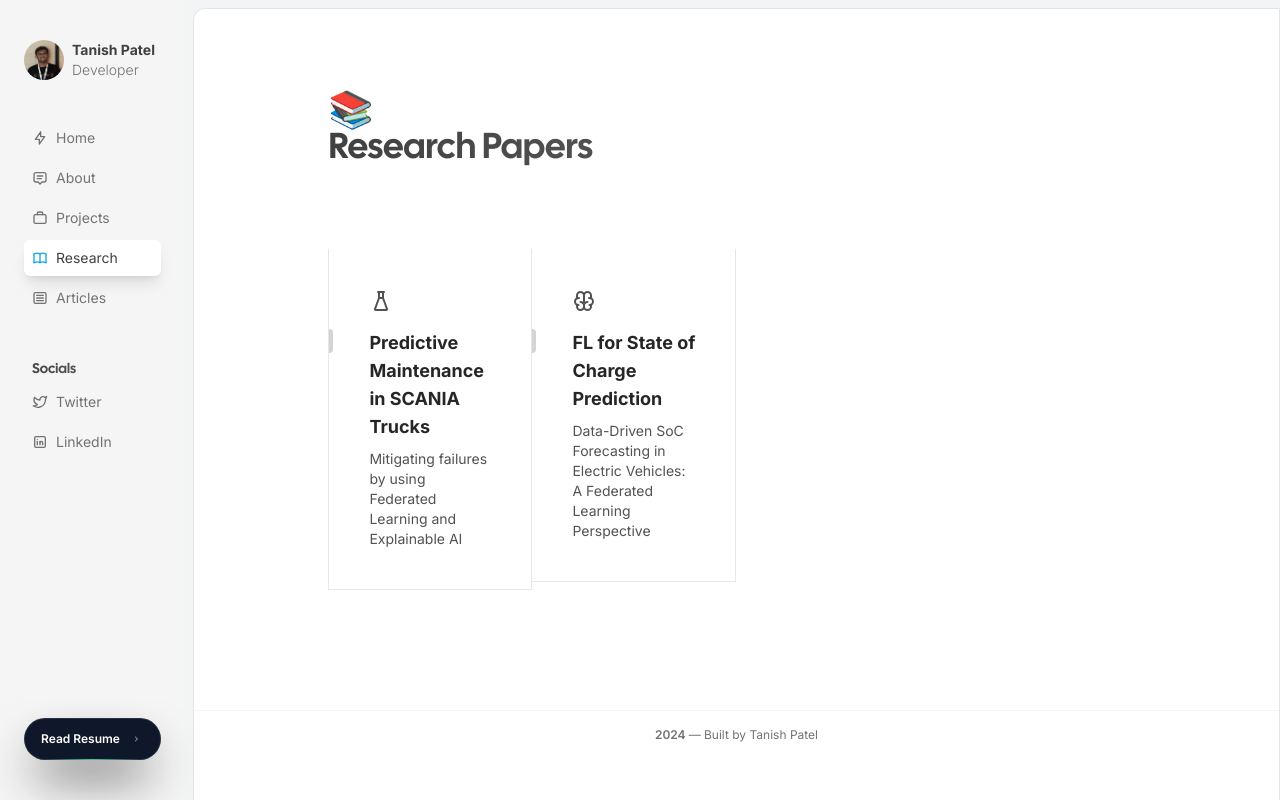
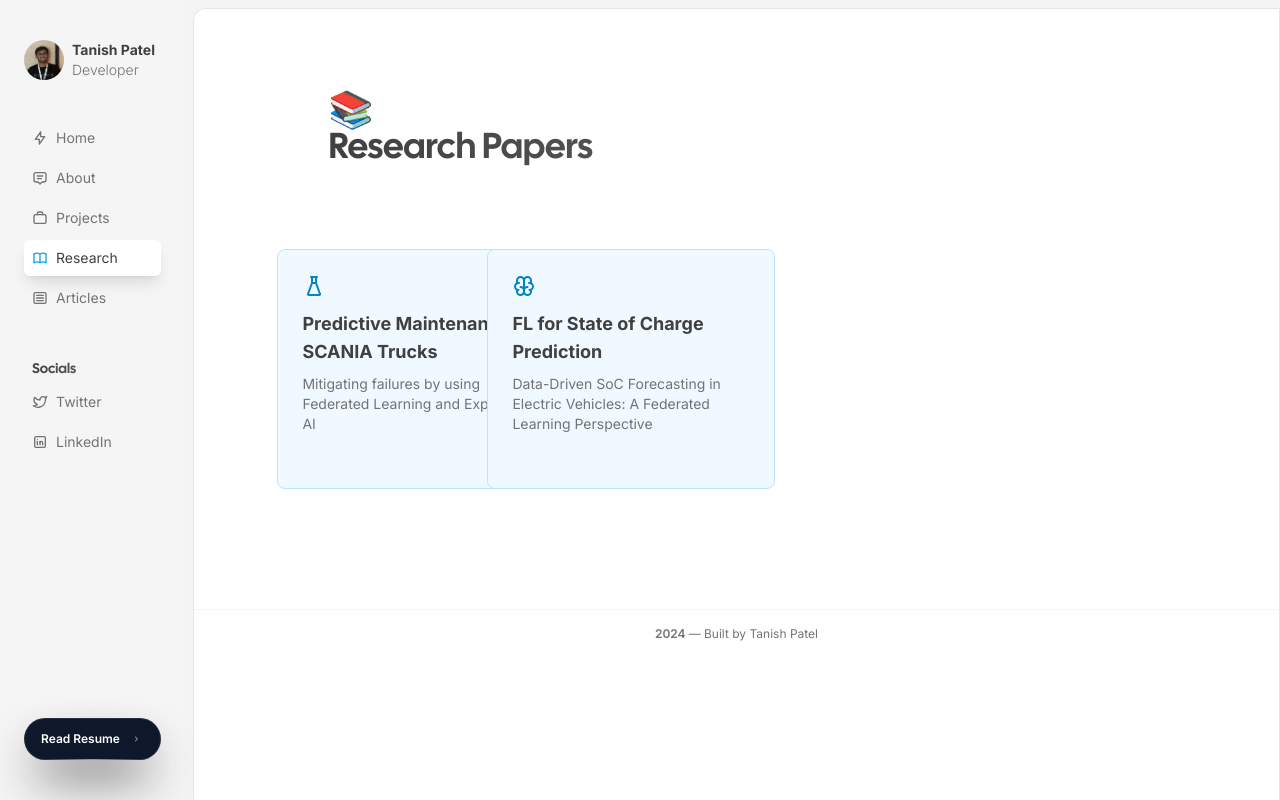
Before and after one commit to tanishpatel0106/portfolio-frontend, a Next.js app: page /research in a window 1280 px wide. Built offline with nearby package versions, Linux system fonts and the light colour scheme.

Commit message:
Update research card styles

```diff
--- a/src/components/ResearchGrid.tsx
+++ b/src/components/ResearchGrid.tsx
@@ -6,7 +6,7 @@ import { papers } from "@/constants/research";
 
 export function ResearchGrid() {
   return (
-    <div className="grid grid-cols-1 md:grid-cols-2 lg:grid-cols-4  relative z-10 py-10 max-w-7xl mx-auto">
+    <div className="grid grid-cols-1 md:grid-cols-2 lg:grid-cols-4 gap-6 place-items-center relative z-10 py-10 max-w-7xl mx-auto">
       {papers.map((paper, index) => (
         <Link href={`/research/${paper.slug}`} key={paper.slug}>
           <Feature {...paper} index={index} />
@@ -29,30 +29,11 @@ const Feature = ({
 }) => {
   return (
     <div
-      className={cn(
-        "flex flex-col lg:border-r  py-10 relative group/feature dark:border-neutral-800",
-        (index === 0 || index === 4) && "lg:border-l dark:border-neutral-800",
-        index < 4 && "lg:border-b dark:border-neutral-800"
-      )}
+      className="w-72 h-60 bg-sky-50 dark:bg-neutral-900 border border-sky-200 dark:border-sky-800 rounded-lg flex flex-col p-6 hover:bg-sky-100 dark:hover:bg-neutral-800 transition"
     >
-      {index < 4 && (
-        <div className="opacity-0 group-hover/feature:opacity-100 transition duration-200 absolute inset-0 h-full w-full bg-gradient-to-t from-neutral-100 dark:from-neutral-800 to-transparent pointer-events-none" />
-      )}
-      {index >= 4 && (
-        <div className="opacity-0 group-hover/feature:opacity-100 transition duration-200 absolute inset-0 h-full w-full bg-gradient-to-b from-neutral-100 dark:from-neutral-800 to-transparent pointer-events-none" />
-      )}
-      <div className="mb-4 relative z-10 px-10 text-neutral-600 dark:text-neutral-400">
-        {icon}
-      </div>
-      <div className="text-lg font-bold mb-2 relative z-10 px-10">
-        <div className="absolute left-0 inset-y-0 h-6 group-hover/feature:h-8 w-1 rounded-tr-full rounded-br-full bg-neutral-300 dark:bg-neutral-700 group-hover/feature:bg-blue-500 transition-all duration-200 origin-center" />
-        <span className="group-hover/feature:translate-x-2 transition duration-200 inline-block text-neutral-800 dark:text-neutral-100">
-          {title}
-        </span>
-      </div>
-      <p className="text-sm text-neutral-600 dark:text-neutral-300 max-w-xs relative z-10 px-10">
-        {description}
-      </p>
+      <div className="mb-3 text-sky-600 dark:text-sky-400 text-3xl">{icon}</div>
+      <div className="text-lg font-bold mb-2 text-primary">{title}</div>
+      <p className="text-sm text-secondary overflow-y-auto">{description}</p>
     </div>
   );
 };
```
